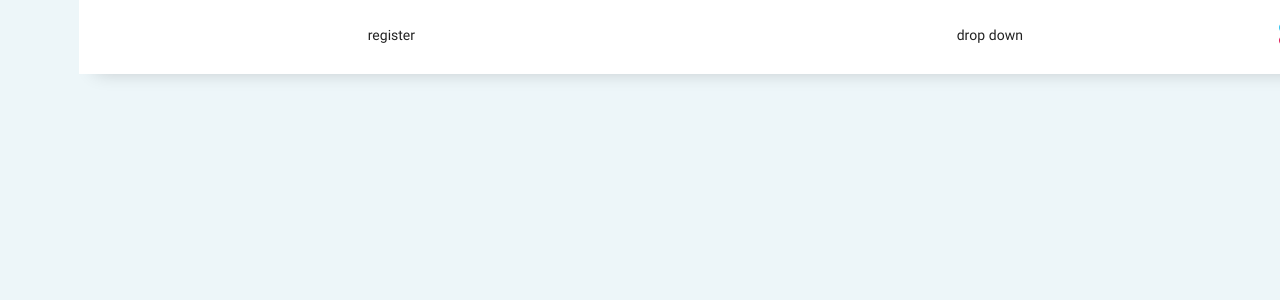
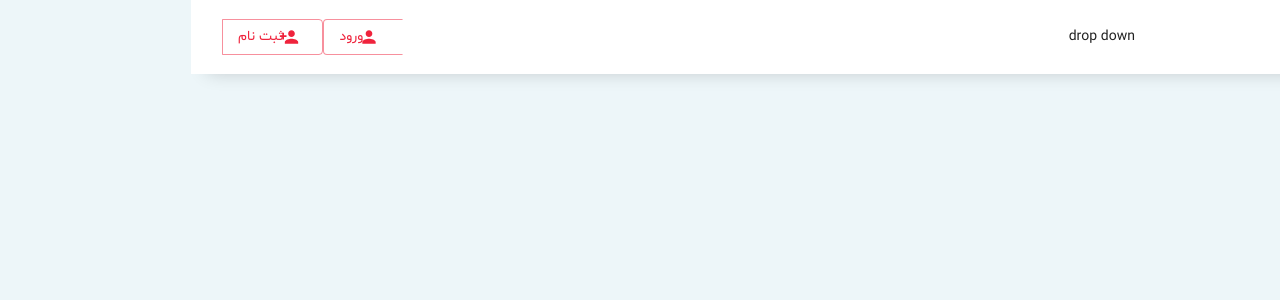
Before and after one commit to aminimani35/onlineShop-react, a React (Create React App) app: page / in a window 1280 px wide. Shown: the top 300 px of the page. Built offline with nearby package versions, Linux system fonts and the light colour scheme; what jss-rtl would draw is missing.

Commit message:
laod authButtons component in header

```diff
--- a/src/layout/Header.jsx
+++ b/src/layout/Header.jsx
@@ -1,6 +1,7 @@
 import { Grid, makeStyles } from "@material-ui/core";
 import React from "react";
 import { ReactComponent as Logo } from "../assets/svg/slack-new-logo.svg";
+import AuthButton from "../components/AuthButton";
 
 const useStyles = makeStyles({
   Header: {
@@ -22,7 +23,9 @@ const Header = () => {
         <Logo />
       </Grid>
       <Grid lg={6}>drop down</Grid>
-      <Grid lg={3}>register</Grid>
+      <Grid align="left" lg={3}>
+        <AuthButton />
+      </Grid>
     </Grid>
   );
 };
```
